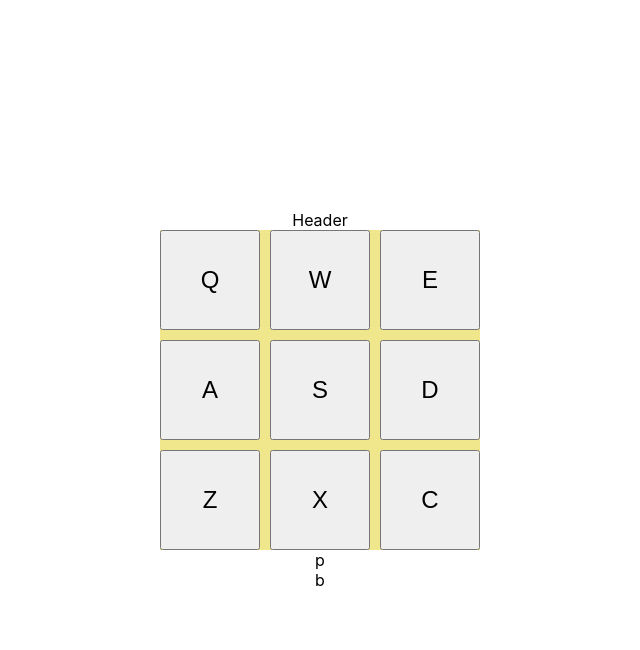
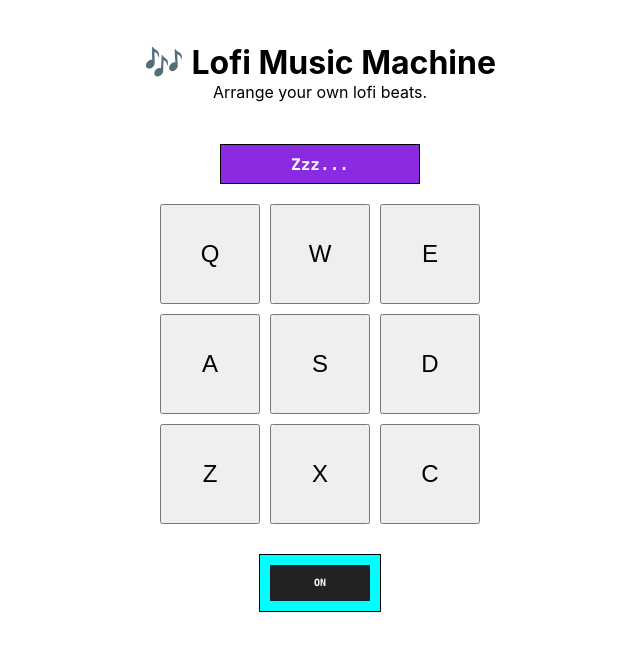
Before and after one commit to onpilot/lofi-music-machine, a React (Create React App) app: page / in a window 1280 px wide. Shown: the top 650 px of the page, without its empty margins (320-960 px from the left). Built offline with nearby package versions, Linux system fonts and the light colour scheme.

Commit message:
update style and adding custom button element

```diff
--- a/src/App.css
+++ b/src/App.css
@@ -1,27 +1,79 @@
+html {
+  box-sizing: border-box;
+  -webkit-box-sizing: border-box;
+  -moz-box-sizing: border-box;
+}
+*,
+*:before,
+*:after {
+  box-sizing: inherit;
+}
+
 #drum-machine {
   width: 100%;
-  height: 100vh;
   display: flex;
   flex-direction: column;
   align-items: center;
   justify-content: center;
 }
-.wrapper {
+
+.header {
+  display: flex;
+  flex-direction: column;
+  align-items: center;
+  justify-content: center;
+  height: 80px;
+  margin: 32px auto;
+  /* background-color: aqua; */
+}
+.header h1,
+p {
+  margin: 0;
+}
+
+#display {
+  display: flex;
+  align-items: center;
+  justify-content: center;
+  width: 200px;
+  height: 40px;
+  border: 1px solid black;
+  font-weight: bold;
+  background-color: blueviolet;
+  color: white;
+}
+#display p {
+  margin: 0;
+  font-family: 'Cascadia Code', Menlo, Consolas, monospace;
+}
+
+.main-pad-wrapper {
   display: grid;
   width: 320px;
   grid-template-columns: repeat(3, 1fr);
   gap: 10px;
   grid-auto-rows: minmax(100px, auto);
-  background-color: khaki;
+  margin: 20px auto;
+  /* background-color: palevioletred; */
 }
 .drum-pad {
-  box-sizing: border-box;
   display: flex;
   align-items: center;
   justify-content: center;
+  cursor: pointer;
   /* background-color: black;
   color: white; */
 }
 .pad-letter {
   font-size: 24px;
 }
+
+/* .config-pad-wrapper {
+  display: grid;
+  width: 320px;
+  grid-template-columns: repeat(2, 1fr);
+}
+.option-button {
+  display: flex;
+  padding: 0 20px;
+} */
--- a/src/App.js
+++ b/src/App.js
@@ -1,10 +1,12 @@
 import { useState, useEffect } from 'react';
 import './App.css';
 import DrumPad from './DrumPad';
+import SwitchButton from './SwitchButton';
 
 function App() {
   // const [isPlaying, setIsPlaying] = useState(false);
-  const [display, setDisplay] = useState('');
+  const [display, setDisplay] = useState('Zzz...');
+  // const [display, setDisplay] = useState('Hello, there!');
   const playSound = (pad) => {
     const audio = document.getElementById(pad);
     try {
@@ -42,8 +44,14 @@ function App() {
 
   return (
     <div id="drum-machine">
-      <div>Header</div>
-      <div className="wrapper">
+      <div className="header">
+        <h1>🎶 Lofi Music Machine</h1>
+        <p>Arrange your own lofi beats.</p>
+      </div>
+      <div id="display">
+        <p>{display}</p>
+      </div>
+      <div className="main-pad-wrapper">
         <DrumPad id="Q" onClick={() => playSound('Q')}></DrumPad>
         <DrumPad id="W" onClick={() => playSound('W')}></DrumPad>
         <DrumPad id="E" onClick={() => playSound('E')}></DrumPad>
@@ -54,11 +62,27 @@ function App() {
         <DrumPad id="X" onClick={() => playSound('X')}></DrumPad>
         <DrumPad id="C" onClick={() => playSound('C')}></DrumPad>
       </div>
-      <div id="display">{display}</div>
-      <div>
-        <div className="power">p</div>
-        <div className="bank">b</div>
+      <div className="config-pad-wrapper">
+        <div className="option-button">
+          <SwitchButton>p</SwitchButton>
+        </div>
       </div>
+
+      {/* <a
+        className="twitter"
+        href="https://twitter.com/onpilot_"
+        target="_blank"
+        rel="noreferrer"
+      >
+        <svg
+          xmlns="http://www.w3.org/2000/svg"
+          width="32"
+          height="32"
+          viewBox="0 0 32 32"
+        >
+          <path d="M32 7.075c-1.175 0.525-2.444 0.875-3.769 1.031 1.356-0.813 2.394-2.1 2.887-3.631-1.269 0.75-2.675 1.3-4.169 1.594-1.2-1.275-2.906-2.069-4.794-2.069-3.625 0-6.563 2.938-6.563 6.563 0 0.512 0.056 1.012 0.169 1.494-5.456-0.275-10.294-2.888-13.531-6.862-0.563 0.969-0.887 2.1-0.887 3.3 0 2.275 1.156 4.287 2.919 5.463-1.075-0.031-2.087-0.331-2.975-0.819 0 0.025 0 0.056 0 0.081 0 3.181 2.263 5.838 5.269 6.437-0.55 0.15-1.131 0.231-1.731 0.231-0.425 0-0.831-0.044-1.237-0.119 0.838 2.606 3.263 4.506 6.131 4.563-2.25 1.762-5.075 2.813-8.156 2.813-0.531 0-1.050-0.031-1.569-0.094 2.913 1.869 6.362 2.95 10.069 2.95 12.075 0 18.681-10.006 18.681-18.681 0-0.287-0.006-0.569-0.019-0.85 1.281-0.919 2.394-2.075 3.275-3.394z"></path>
+        </svg>
+      </a> */}
     </div>
   );
 }
--- /dev/null
+++ b/src/SwitchButton.js
@@ -0,0 +1,19 @@
+import './switch-button.css';
+
+const SwitchButton = () => {
+  return (
+    // <label className="switch-wrapper">
+    //   <input type="checkbox" />
+    //   <span className="switch-btn"></span>
+    // </label>
+    <div class="toggle-button-cover">
+      <div class="button" id="my-button">
+        <input type="checkbox" class="checkbox" />
+        <div class="knobs"></div>
+        <div class="layer"></div>
+      </div>
+    </div>
+  );
+};
+
+export default SwitchButton;
--- /dev/null
+++ b/src/switch-button.css
@@ -0,0 +1,65 @@
+.toggle-button-cover {
+  position: relative;
+  border: 1px solid black;
+  box-sizing: border-box;
+  padding: 10px;
+  margin: 10px;
+  background-color: aqua;
+}
+
+.knobs,
+.layer {
+  position: absolute;
+  top: 0;
+  right: 0;
+  bottom: 0;
+  left: 0;
+}
+
+.button {
+  position: relative;
+  width: 100px;
+  height: 36px;
+  overflow: hidden;
+}
+
+.checkbox {
+  position: relative;
+  width: 100%;
+  height: 100%;
+  padding: 0;
+  margin: 0;
+  opacity: 0;
+  cursor: pointer;
+  z-index: 3;
+}
+
+.knobs {
+  z-index: 2;
+}
+
+.layer {
+  width: 100%;
+  background-color: #ffffff;
+  z-index: 1;
+}
+
+#my-button .knobs:before {
+  content: 'ON';
+  position: absolute;
+  width: 100%;
+  height: 100%;
+  font-size: 10px;
+  font-weight: bold;
+  line-height: 36px;
+  font-family: 'Cascadia Code', Menlo, Consolas, monospace;
+  text-align: center;
+  background-color: #222222;
+  color: #ffffff;
+  transition: 0.5s ease all;
+}
+
+#my-button .checkbox:checked + .knobs:before {
+  background-color: purple;
+  content: 'OFF';
+}
```
